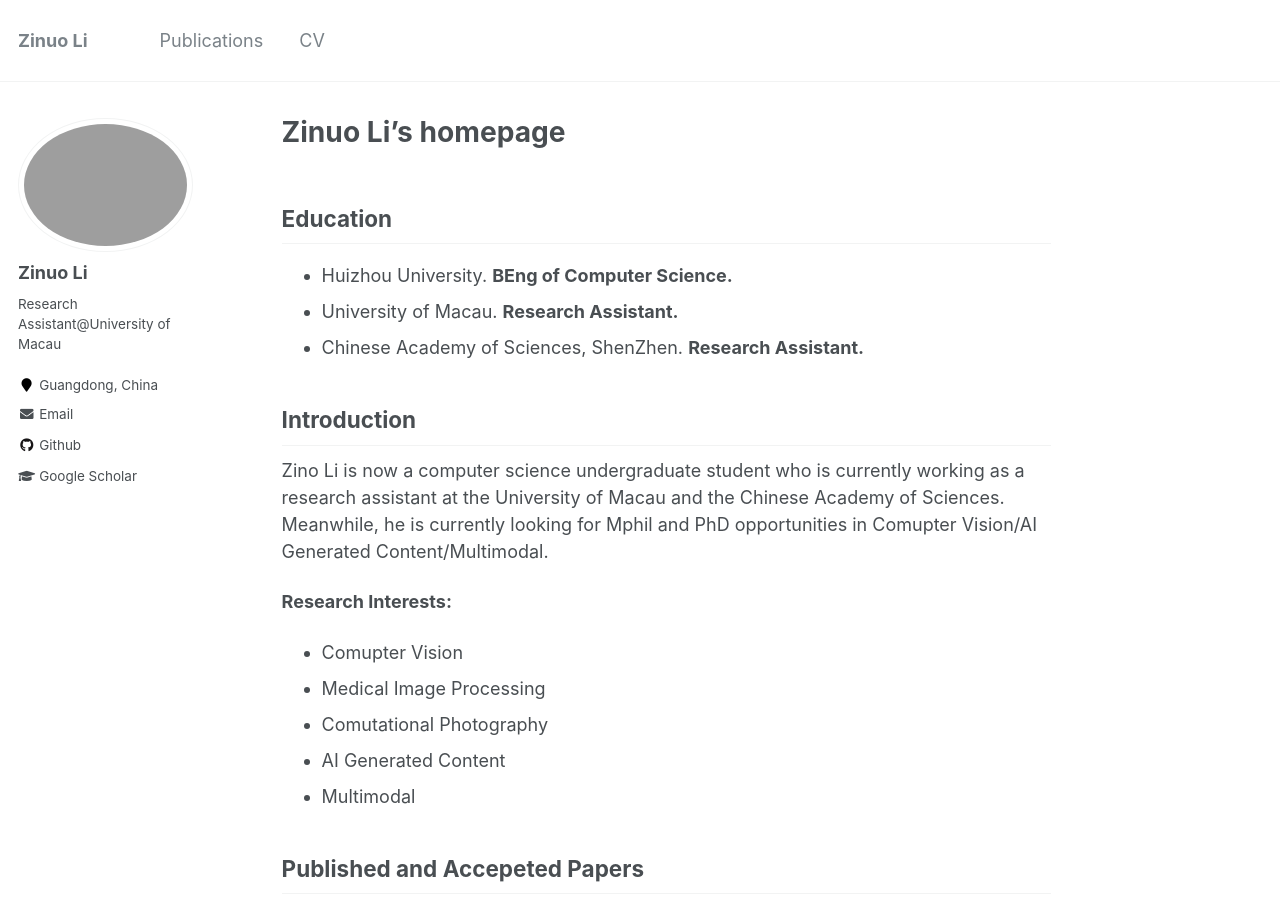
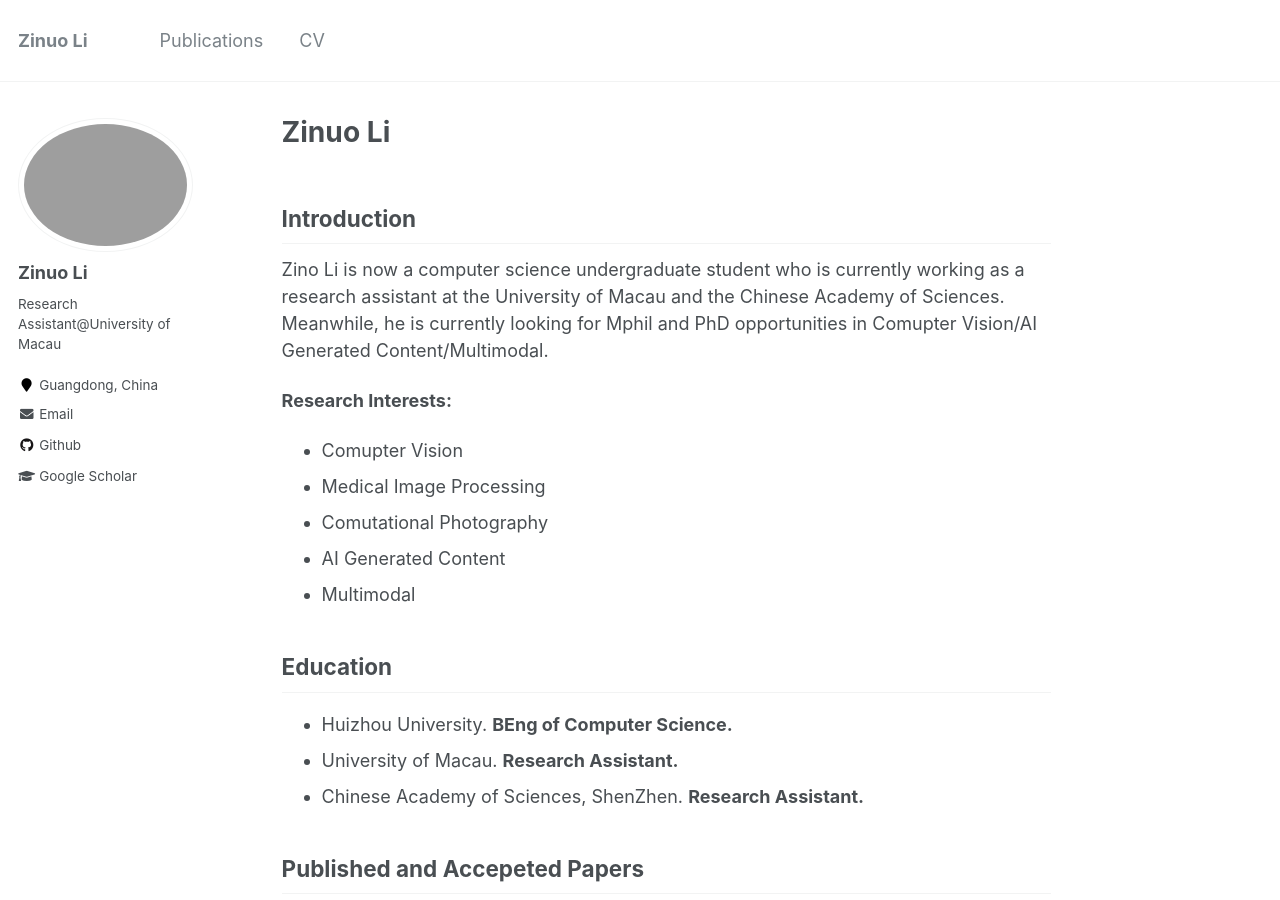
Before and after one commit to Shenghong-Luo/Shenghong-Luo.github.io, a Jekyll site: the page built from _pages/about.md, in a window 1280 px wide and 900 px high. Built offline with Jekyll 4.4.1, drawn with Linux system fonts in a browser that asks for light colours; part of the change alters nothing that is shown.

Commit message:
Update about.md

```diff
--- a/_pages/about.md
+++ b/_pages/about.md
@@ -1,17 +1,12 @@
 ---
 permalink: /
-title: "Zinuo Li's homepage"
+title: "Zinuo Li"
 excerpt: "About me"
 author_profile: true
 redirect_from:
   - /about/
   - /about.html
 ---
-## Education
-* Huizhou University. **BEng of Computer Science.**
-* University of Macau. **Research Assistant.**
-* Chinese Academy of Sciences, ShenZhen. **Research Assistant.**
-
 ## Introduction
 Zino Li is now a computer science undergraduate student who is currently working as a research assistant at the University of Macau and the Chinese Academy of Sciences. Meanwhile, he is currently looking for Mphil and PhD opportunities in Comupter Vision/AI Generated Content/Multimodal.
 
@@ -21,6 +16,12 @@ Zino Li is now a computer science undergraduate student who is currently working
 * Comutational Photography
 * AI Generated Content
 * Multimodal
+
+## Education
+* Huizhou University. **BEng of Computer Science.**
+* University of Macau. **Research Assistant.**
+* Chinese Academy of Sciences, ShenZhen. **Research Assistant.**
+
 
 ## Published and Accepeted Papers
 Xuhang Chen\*, **Zinuo Li\***, Chi-Man Pun and Shuqiang Wang. A Large-scale Film Style Dataset for Learning Multi-frequency Driven Film Enhancement. **IJCAI 2023 accepted[C], CCF-A.**
```
